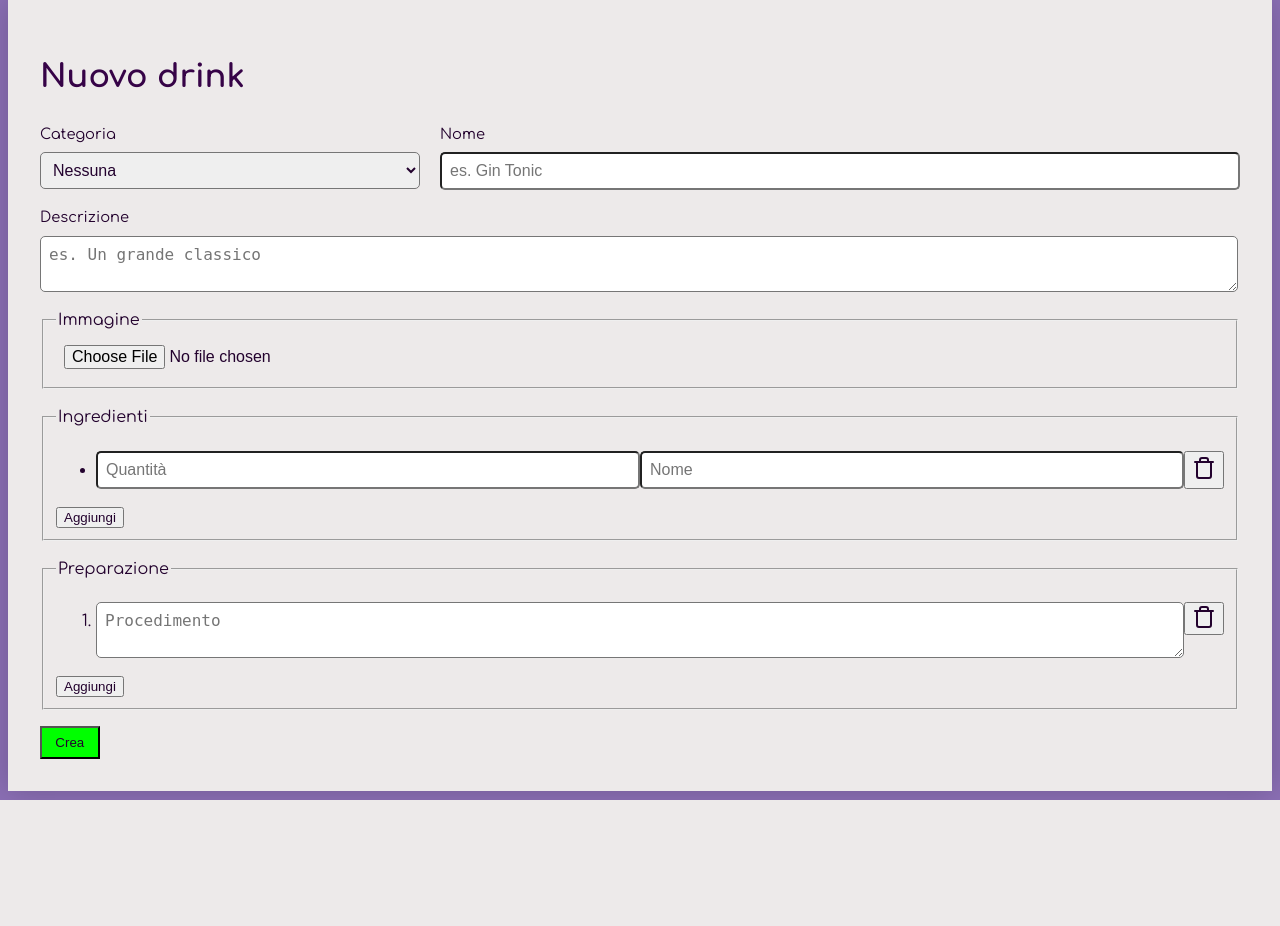
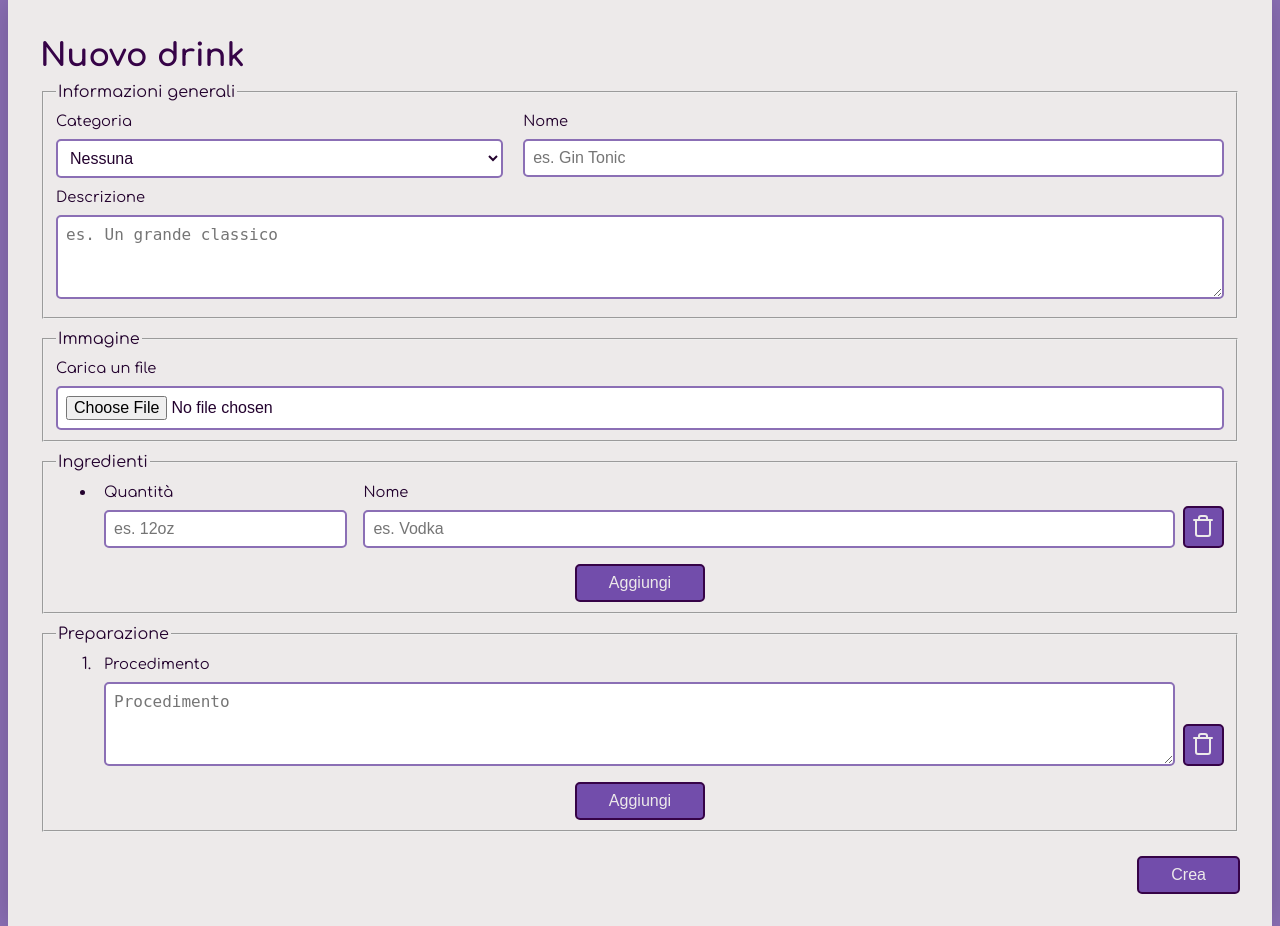
Before and after one commit to davbios/progetto-tecweb, a PHP site: page /nuovo-drink.php in a window 1280 px wide. Before the commit the page ends 800 px from the top, so only its background shows below. Run offline with PHP 8.4, Linux system fonts and the light colour scheme; data comes from the database, SQL or seed files in the repository.

Commit message:
feat: migliorata pagina nuovo-drink.php

```diff
--- a/src/css/drink.css
+++ b/src/css/drink.css
@@ -1,9 +1,6 @@
 @font-face {
   font-family: "Comfortaa";
-  src: url("../fonts/Comfortaa/Comfortaa-VariableFont_wght.ttf")
-    format("truetype");
-  /* font-weight: 100 900;
-    font-style: normal; */
+  src: url("../fonts/Comfortaa/Comfortaa-VariableFont_wght.ttf");
 }
 
 :root {
@@ -11,6 +8,7 @@
   --color-2: #23022e;
   --color-3: #8b6fb5;
   --color-4: #360347;
+  --color-5: #724dab;
 
   --text-color: var(--color-2);
   --bg-color-1: var(--color-2);
@@ -127,6 +125,10 @@ section {
   box-shadow: 0 0 30px rgba(0, 0, 0, 0.2);
 }
 
+.container h1 {
+  margin: 0;
+}
+
 .drink-image {
   width: 30%;
   height: 20em;
@@ -198,107 +200,120 @@ section {
   .row {
     display: block;
   }
-  .drink-ingredients,
+  /* .drink-ingredients,
   .drink-prep {
     width: 100%;
-  }
+  } */
 }
 
-.drink-form select,
+.drink-form {
+  text-align: right;
+}
+.drink-form > * {
+  text-align: left;
+}
+
+.drink-form fieldset {
+  margin-bottom: 0.5em;
+}
 .drink-form input,
 .drink-form textarea,
-.drink-form label {
+.drink-form select {
   display: block;
-  width: calc(100% - 1.25em);
+  padding: 0.5em;
+  width: 80%;
+  border-radius: 5px;
+  border: none;
+  font-size: 12pt;
+  background-color: #fff;
+  margin: 0;
+  width: calc(100% - 1em - 4px);
+  border: 2px solid var(--color-3);
+}
+
+.drink-form textarea {
+  resize: horizontal;
+  height: 4em;
+}
+
+.form-group {
+  width: 100%;
+  margin-bottom: 0.5em;
+}
+
+li .form-group {
+  margin: 0 0.5em;
+}
+
+li .form-group.input-quantity {
+  width: 30%;
+}
+
+button:hover {
+  cursor: pointer;
+}
+
+.info-fieldset {
+  display: flex;
+  flex-wrap: wrap;
+}
+.input-category {
+  flex-basis: 40%;
+}
+.input-name {
+  flex-basis: 60%;
+}
+.input-description {
+  width: 100%;
+  flex-basis: 100%;
+}
+
+button {
+  color: var(--color-1);
+  border: 2px solid var(--color-4);
+  border-radius: 5px;
+  background-color: var(--color-5);
+}
+button:active {
+  background-color: var(--color-4);
+}
+.form-list {
+  margin: 0;
+}
+.form-list li button {
+  align-self: flex-end;
+  display: inline-block;
+  padding: 0.4em 0.5em;
+}
+
+.form-list li {
+  margin-bottom: 1em;
 }
 
 .drink-form label {
+  display: block;
   margin-bottom: 0.5em;
   font-size: 11pt;
 }
 
-.drink-form select,
-.drink-form input,
-.drink-form textarea {
-  font-size: 12pt;
-  padding: 0.5em;
-  border-radius: 5px;
+.form-row {
+  display: flex;
 }
 
-.drink-form .form-group {
-  margin-bottom: 1em;
+.list-fieldset {
+  text-align: center;
 }
-
-.drink-form textarea {
-  resize: vertical;
+.list-fieldset > * {
+  text-align: left;
 }
-
-.form-group li {
-  margin-bottom: 0.75em;
+.list-fieldset .btn-add {
+  font-size: 12pt;
+  padding: 0.5em 2em;
+  display: inline-block;
 }
-
 .drink-form .btn-submit {
-  padding: 0.5em 1em;
-  background-color: lime;
+  display: inline-block;
+  font-size: 12pt;
+  padding: 0.5em 2em;
+  margin-top: 1em;
 }
-
-.ingredients-list .row .ingredient-quantity {
-  width: 18em;
-  margin-right: 1em;
-}
-
-.ingredients-list .row .ingredient-name {
-  margin-right: 1em;
-}
-
-/*
-.drink-form .form-group > * {
-  display: block;
-  margin: 0 -0.5em;
-}
-
-.drink-form .form-group textarea {
-  resize: vertical;
-}
-
-.drink-form .form-group {
-  margin: 1em 0;
-  padding: 0 0.5em;
-}
-
-.drink-form .form-group fieldset input,
-.drink-form .form-group fieldset textarea {
-  width: auto;
-  margin: 0;
-}
-
-.drink-form .form-group .row > * {
-  margin: 0 0.5em;
-}
-
-.drink-form .form-group li {
-  margin-bottom: 1em;
-}
-.drink-form .form-group .row .ingredient-quantity {
-  width: 12em;
-}
-.drink-form .form-group .row .ingredient-name {
-  width: 100%;
-}
-.drink-form .form-group .row .preparation-step {
-  width: 100%;
-}
-
-.drink-form .btn-remove {
-  padding: 0.5em 1em;
-}
-
-.drink-form .form-group input,
-.drink-form .form-group textarea,
-.drink-form .form-group section {
-  font-size: 1.15em;
-  padding: 0.25em 0.5em;
-  border-radius: 5px;
-  width: 100%;
-}
-*/
--- a/src/nuovo-drink.php
+++ b/src/nuovo-drink.php
@@ -2,6 +2,13 @@
 require_once dirname(__FILE__) . "/db/db.php";
 
 if ($_SERVER["REQUEST_METHOD"] === "POST"):
+    $uploaddir = '/var/www/uploads/';
+    $uploadfile = $uploaddir . basename($_FILES['file']['name']);
+
+    if (!move_uploaded_file($_FILES['userfile']['tmp_name'], $uploadfile)) {
+        die("Possible file upload attack!");
+    }
+
     $category = $categoryDao->findById($_POST["category"]);
     if ($category === null) {
         die("Categoria non trovata");
@@ -50,9 +57,11 @@ else:
     <body>
         <main class="container">
             <h1>Nuovo drink</h1>
-            <form action="nuovo-drink.php" method="POST" class="drink-form">
-                <div class="row">
-                    <div class="form-group col-4">
+            <form enctype="multipart/form-data" action="__URL__" method="POST" class="drink-form">
+                <fieldset class="info-fieldset">
+                    <legend>Informazioni generali</legend>
+
+                    <div class="form-group input-category">
                         <label for="category">Categoria</label>
                         <select name="category" id="category" required>
                             <option disabled selected>Nessuna</option>
@@ -64,71 +73,76 @@ else:
                             ?>
                         </select>
                     </div>
-                    <div class="form-group col-8">
+
+                    <div class="form-group input-name">
                         <label for="name">Nome</label>
                         <input type="text" id="name" name="name" placeholder="es. Gin Tonic" required>
                     </div>
+
+                    <div class="form-group input-description">
+                        <label for="description">Descrizione</label>
+                        <textarea id="description" name="description" placeholder="es. Un grande classico"
+                            required></textarea>
+                    </div>
+                </fieldset>
+
+                <fieldset>
+                    <legend>Immagine</legend>
+
+                    <label for="poster">Carica un file</label>
+                    <input type="hidden" name="MAX_FILE_SIZE" value="30000" />
+                    <input type="file" id="poster" name="poster" accept="image/jpeg,image/png" required>
+                </fieldset>
+
+                <fieldset class="list-fieldset">
+                    <legend>Ingredienti</legend>
+
+                    <ul id="ingredients-list" class="form-list">
+                        <li>
+                            <div class="form-row">
+                                <div class="form-group input-quantity">
+                                    <label for="ingredient-quanity-1">Quantità</label>
+                                    <input type="text" class="ingredient-quantity" id="ingredient-quanity-1"
+                                        name="ingredient-quantities[]" placeholder="es. 12oz" required>
                                 </div>
                                 <div class="form-group">
-                    <label for="description">Descrizione</label>
-                    <textarea id="description" name="description" placeholder="es. Un grande classico" required></textarea>
+                                    <label for="ingredient-name-1">Nome</label>
+                                    <input type="text" class="ingredient-name" id="ingredient-name-1"
+                                        name="ingredient-names[]" placeholder="es. Vodka" required>
                                 </div>
-                <div class="form-group">
-                    <fieldset>
-                        <legend>Immagine</legend>
-                        <input type="file" id="poster" name="poster" required>
-                    </fieldset>
-                </div>
-                <div class="form-group">
-                    <fieldset>
-                        <legend>Ingredienti</legend>
-                        <ul id="ingredients-list">
-                            <li>
-                                <div class="row">
-                                    <input type="text" class="ingredient-quantity" id="ingredient-quanity-1"
-                                        name="ingredient-quantities[]" placeholder="Quantità" required>
-                                    <input type="text" class="ingredient-name" id="ingredient-name-1"
-                                        name="ingredient-names[]" placeholder="Nome" required>
-                                    <button type="button" class="btn-remove" onclick="removeIngredient(1)"><svg
-                                            xmlns="http://www.w3.org/2000/svg" width="24" height="24" viewBox="0 0 24 24"
-                                            fill="none" stroke="currentColor" stroke-width="2" stroke-linecap="round"
-                                            stroke-linejoin="round" class="feather feather-trash">
-                                            <polyline points="3 6 5 6 21 6"></polyline>
-                                            <path
-                                                d="M19 6v14a2 2 0 0 1-2 2H7a2 2 0 0 1-2-2V6m3 0V4a2 2 0 0 1 2-2h4a2 2 0 0 1 2 2v2">
-                                            </path>
-                                        </svg>
+
+                                <button type="button" class="btn-remove" onclick="removeIngredient(1)">
+                                    <img src="img/trash.svg" alt="Rimuovi ingrediente">
                                 </button>
                             </div>
                         </li>
                     </ul>
+
                     <button type="button" class="btn-add" onclick="addIngredient()">Aggiungi</button>
                 </fieldset>
-                </div>
-                <div class="form-group">
-                    <fieldset>
+
+                <fieldset class="list-fieldset">
                     <legend>Preparazione</legend>
-                        <ol id="steps-list">
+
+                    <ol id="steps-list" class="form-list">
                         <li>
                             <div class="row">
+                                <div class="form-group">
+                                    <label for="preparation-1">Procedimento</label>
                                     <textarea class="preparation-step" id="preparation-1" name="steps[]"
                                         placeholder="Procedimento" required></textarea>
-                                    <div><button type="button" class="btn-remove" onclick="removeStep(1)"><svg
-                                                xmlns="http://www.w3.org/2000/svg" width="24" height="24"
-                                                viewBox="0 0 24 24" fill="none" stroke="currentColor" stroke-width="2"
-                                                stroke-linecap="round" stroke-linejoin="round"
-                                                class="feather feather-trash">
-                                                <polyline points="3 6 5 6 21 6"></polyline>
-                                                <path
-                                                    d="M19 6v14a2 2 0 0 1-2 2H7a2 2 0 0 1-2-2V6m3 0V4a2 2 0 0 1 2-2h4a2 2 0 0 1 2 2v2">
-                                                </path>
-                                            </svg></button></div>
+                                </div>
+
+                                <button type="button" class="btn-remove" onclick="removeStep(1)">
+                                    <img src="img/trash.svg" alt="Rimuovi passo di preparazione">
+                                </button>
                             </div>
                         </li>
                     </ol>
+
                     <button type="button" class="btn-add" onclick="addStep()">Aggiungi</button>
                 </fieldset>
-                </div>
+
                 <button type="submit" class="btn-submit">Crea</button>
             </form>
         </main>
@@ -138,11 +152,21 @@ else:
                 var list = document.getElementById('ingredients-list');
                 var fieldId = list.childElementCount + 1;
                 var item = document.createElement('li');
-                item.innerHTML += '<div class="row">' +
-                    `<input type="text" class="ingredient-quantity" id="ingredient-quanity-${fieldId}" name="ingredient-quantities[]" placeholder="Quantità" required>` +
-                    `<input type="text" class="ingredient-name" id="ingredient-name-${fieldId}" name="ingredient-names[]" placeholder="Nome" required>` +
-                    `<button type="button" class="btn-remove" onclick="removeIngredient(${fieldId})"><svg xmlns="http://www.w3.org/2000/svg" width="24" height="24" viewBox="0 0 24 24" fill="none" stroke="currentColor" stroke-width="2" stroke-linecap="round" stroke-linejoin="round" class="feather feather-trash"><polyline points="3 6 5 6 21 6"></polyline><path d="M19 6v14a2 2 0 0 1-2 2H7a2 2 0 0 1-2-2V6m3 0V4a2 2 0 0 1 2-2h4a2 2 0 0 1 2 2v2"></path></svg></button>` +
-                    '</div>';
+                item.innerHTML = '<div class="form-row">' +
+                    '<div class="form-group input-quantity">' +
+                    `<label for="ingredient-quanity-${fieldId}">Quantità</label>` +
+                    `<input type="text" class="ingredient-quantity" id="ingredient-quanity-${fieldId}" ` +
+                    ' name="ingredient-quantities[]" placeholder="es. 12oz" required>' +
+                    '</div>' +
+                    '<div class="form-group">' +
+                    `<label for="ingredient-name-${fieldId}">Nome</label>` +
+                    `<input type="text" class="ingredient-name" id="ingredient-name-${fieldId}" ` +
+                    ' name="ingredient-names[]" placeholder="es. Vodka" required>' +
+                    '</div>' +
+                    `<button type="button" class="btn-remove" onclick="removeIngredient(${fieldId})">` +
+                    '<img src="img/trash.svg" alt="Rimuovi ingrediente">' +
+                    '</button>' +
+                    '</div>'
                 list.appendChild(item);
             }
 
@@ -150,22 +174,28 @@ else:
                 var list = document.getElementById('steps-list');
                 var fieldId = list.childElementCount + 1;
                 var item = document.createElement('li');
-                item.innerHTML = `<div class="row">` +
-                    `<textarea class="preparation-step" id="preparation-${fieldId}" name="steps[]" placeholder="Procedimento" required></textarea>` +
-                    `<div><button type="button" class="btn-remove" onclick="removeStep(${fieldId})"><svg xmlns="http://www.w3.org/2000/svg" width="24" height="24" viewBox="0 0 24 24" fill="none" stroke="currentColor" stroke-width="2" stroke-linecap="round" stroke-linejoin="round" class="feather feather-trash"><polyline points="3 6 5 6 21 6"></polyline><path d="M19 6v14a2 2 0 0 1-2 2H7a2 2 0 0 1-2-2V6m3 0V4a2 2 0 0 1 2-2h4a2 2 0 0 1 2 2v2"></path></svg></button></div>` +
-                    '</div>';
+                item.innerHTML = '<div class="row">' +
+                    '<div class="form-group">' +
+                    `<label for="preparation-${fieldId}">Procedimento</label>` +
+                    `<textarea class="preparation-step" id="preparation-${fieldId}" name="steps[]" ` +
+                    ` placeholder="Procedimento" required></textarea>` +
+                    '</div>' +
+                    `<button type="button" class="btn-remove" onclick="removeStep(${fieldId})">` +
+                    '<img src="img/trash.svg" alt="Rimuovi passo di preparazione">' +
+                    '</button>' +
+                    '</div>'
                 list.appendChild(item)
             }
 
             function removeIngredient(id) {
                 var list = document.getElementById('ingredients-list');
-                var el = document.getElementById('ingredient-name-' + id).parentNode.parentNode;
+                var el = document.getElementById('ingredient-name-' + id).parentNode.parentNode.parentNode;
                 list.removeChild(el);
             }
 
             function removeStep(id) {
                 var list = document.getElementById('steps-list');
-                var el = document.getElementById('preparation-' + id).parentNode.parentNode;
+                var el = document.getElementById('preparation-' + id).parentNode.parentNode.parentNode;
                 list.removeChild(el);
             }
         </script>
```
Also changed, not shown: src/img/trash.svg (added). Lines whose indentation alone changed are shown as unchanged.
